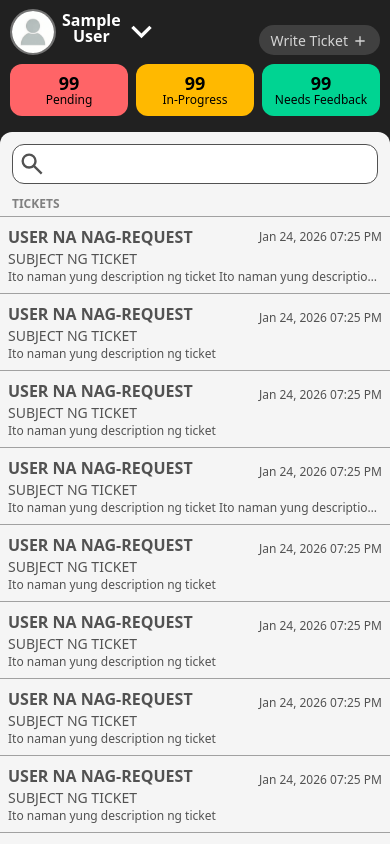
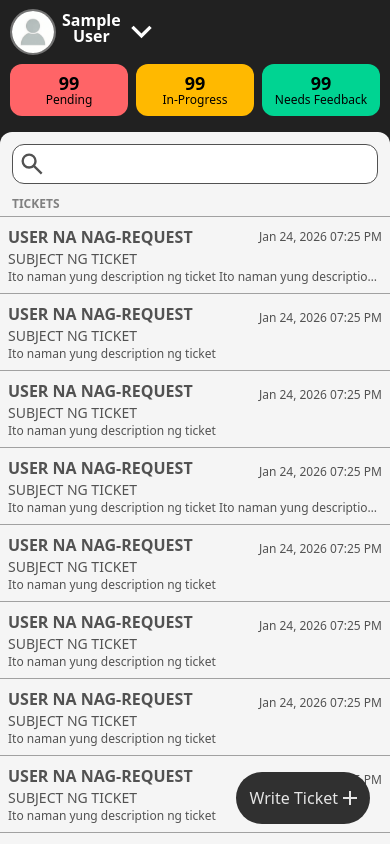
Before and after one commit to nairAnhoJ/ticketing-plus, a React (Vite) app: page / in a window 390 px wide. Built offline with nearby package versions, Linux system fonts and the light colour scheme; no server answers; sample sign-in values are in the browser's storage.

Commit message:
update on home page design for mobile

```diff
--- a/src/features/home/HomeIndex.tsx
+++ b/src/features/home/HomeIndex.tsx
@@ -15,7 +15,14 @@ const HomeIndex = () => {
 
     return (
         <>
-            <div className="lg:hidden w-screen h-screen overflow-hidden flex flex-col bg-[#212121]">
+            <div className="lg:hidden w-screen h-dvh overflow-hidden flex flex-col bg-[#212121]">
+                {/* Create new ticket button */}
+                <Link to='/ticket/create' className="bg-[#303030] absolute right-5 bottom-5 flex items-center justify-center pl-3.5 pr-2 py-3.5 rounded-full text-neutral-200">
+                    <h1 className="whitespace-nowrap">Write Ticket</h1>
+                    <svg xmlns="http://www.w3.org/2000/svg" className="w-6" viewBox="0 -960 960 960" fill="currentColor">
+                        <path d="M440-440H200v-80h240v-240h80v240h240v80H520v240h-80v-240Z"/>
+                    </svg>
+                </Link>
                 <div className="w-full h-16 py-2.25 px-2.5 text-white flex justify-center items-end">
                     <div className="w-full h-full flex items-center">
                         <img src="/default-avatar.jpg" alt="avatar" className="h-full rounded-full border-2 border-neutral-500" />
@@ -39,12 +46,12 @@ const HomeIndex = () => {
                             }
                         </div>
                     </div>
-                    <Link to='/ticket/create' className=" whitespace-nowrap flex gap-x-1 bg-[#404040] px-3 py-1 pt-1.5 rounded-full text-neutral-300">
+                    {/* <Link to='/ticket/create' className=" whitespace-nowrap flex gap-x-1 bg-[#404040] px-3 py-1 pt-1.5 rounded-full text-neutral-300">
                         <h1 className="text-sm">Write Ticket</h1>
                         <svg xmlns="http://www.w3.org/2000/svg" className="w-4" viewBox="0 -960 960 960" fill="currentColor">
                             <path d="M440-440H200v-80h240v-240h80v240h240v80H520v240h-80v-240Z"/>
                         </svg>
-                    </Link>
+                    </Link> */}
                 </div>
                 <div className="w-full sm:w-112.5 h-15 flex gap-x-2 pb-2 px-2.5 mb-2 mx-auto">
                     <div className="bg-red-400 w-full rounded-xl flex flex-col justify-center items-center">
```
